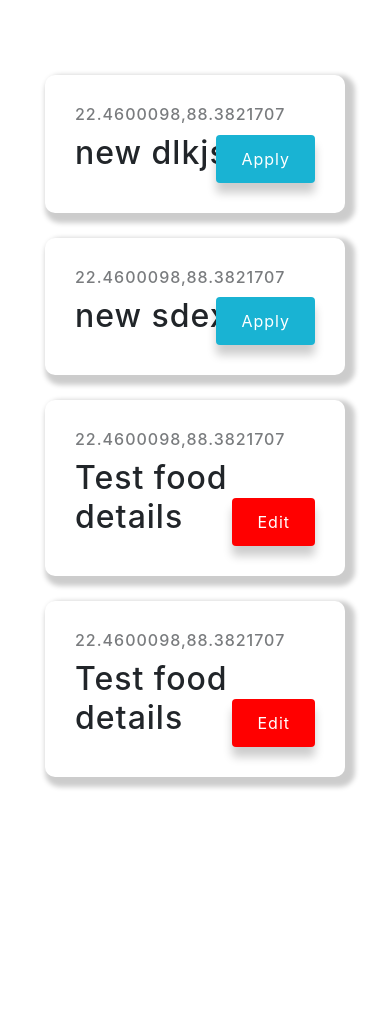
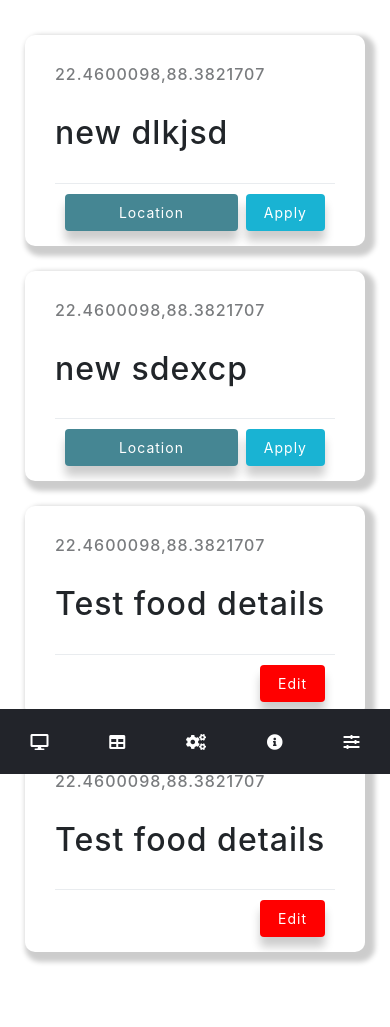
Before and after one commit to pAutowall/500-crore-wala-app, a PHP site: page /dashboard.php in a window 390 px wide. Shown: the part 70-1097 px from the top of the page. Before the commit the page ends 859 px from the top, so only its background shows below. Run offline with PHP 8.4, Linux system fonts and the light colour scheme; a user stored in the database is signed in; data comes from the database, SQL or seed files in the repository; data that the repository does not hold is empty; some libraries are stand-ins or nearby versions.

Commit message:
just minor responsive things

```diff
--- a/api.php
+++ b/api.php
@@ -31,12 +31,12 @@
             $foodId = $_POST['foodId'] ?? null;
             $location = $_POST['location'] ?? 'NULL';
             $foodDetails = $_POST['foodDetails'] ?? 'NULL';
-            $expiry = !isset($_POST['expiry']) ? strtotime($_POST['expiry']) : 'NULL';
+            $expiry = strtotime($_POST['expiry']);
             if (!$foodId) {
                 sendInvalidRequestMessage();
             } else {
                 try {
-                    $query = "UPDATE food SET location='".$location."',foodDetails='".$foodDetails."',expiry = '".$expiry."' WHERE foodId=$foodId";
+                    $query = "UPDATE food SET location='".$location."',foodDetails='".$foodDetails."',expiry = ".$expiry." WHERE foodId=$foodId";
                     $result = $con->query($query);
                     http_response_code(200);
                     echo json_encode(
--- a/css/dashboard.css
+++ b/css/dashboard.css
@@ -98,8 +98,6 @@ header {
     .sidebar i {
         padding-right: 10px;
     }
-
-
     /* .content{
   margin-left: 250px;
   background: url(background.png) no-repeat;
@@ -122,8 +120,6 @@ header {
         margin: 20px;
         border: 1px solid black;
     }
-
-
     /* .container-2{
   margin-left: 250px;
   height: 100vh;
@@ -259,6 +255,10 @@ header {
         background-color: red;
     }
 
+    .btn#locationButton {
+        background-color: rgb(69 134 147);
+    }
+
     .mobile-nav {
         background: #22242a;
         position: fixed;
@@ -294,6 +294,9 @@ header {
         .mobile-nav {
             display: none;
         }
+        #mobile-2 {
+            display: none;
+        }
     }
 
     @media screen and (max-width: 830px) {
@@ -303,4 +306,37 @@ header {
         .course-preview {
             display: none;
         }
+        .course-info {
+            padding-bottom: 5px;
         }
+        .mobile-1 {
+            display: none;
+        }
+        .btn.btn-apply-edit {
+            font-size: 14px;
+            padding: 8px 18px;
+            position: static;
+            letter-spacing: 1px;
+        }
+        #box {
+            margin-top: 80px;
+            padding: 0px;
+            padding-bottom: 50px;
+        }
+        .container-1 {
+            margin-top: 80px;
+            padding-bottom: 70px;
+        }
+        #mobile-2 {
+            padding: 10px;
+        }
+        .modal-open .modal {
+            padding-bottom: 50px;
+        }
+        .course h2 {
+            margin: 30px 0;
+        }
+        #locationButton {
+            width: 100%;
+        }
+    }
--- a/dashboard.php
+++ b/dashboard.php
@@ -26,8 +26,11 @@ if(mysqli_num_rows($select) > 0){
     <link rel="stylesheet" href="css/dashboard.css">
     <link rel="stylesheet" href="css/my-login.css">
     <link rel="stylesheet" href="https://cdnjs.cloudflare.com/ajax/libs/font-awesome/5.12.1/css/all.min.css">
-    <link rel="stylesheet" href="https://cdn.jsdelivr.net/npm/bootstrap@4.0.0/dist/css/bootstrap.min.css" integrity="sha384-Gn5384xqQ1aoWXA+058RXPxPg6fy4IWvTNh0E263XmFcJlSAwiGgFAW/dAiS6JXm" crossorigin="anonymous">
+    <link rel="stylesheet" href="https://cdn.jsdelivr.net/npm/bootstrap@4.0.0/dist/css/bootstrap.min.css"
+        integrity="sha384-Gn5384xqQ1aoWXA+058RXPxPg6fy4IWvTNh0E263XmFcJlSAwiGgFAW/dAiS6JXm" crossorigin="anonymous">
     <link rel="stylesheet" href="css/utils.css">
+    <link rel="stylesheet"
+        href="https://cdnjs.cloudflare.com/ajax/libs/jquery-datetimepicker/2.5.20/jquery.datetimepicker.css" />
 </head>
 
 <body>
@@ -73,7 +76,7 @@ if(mysqli_num_rows($select) > 0){
 
         </div>
         <!--sidebar end-->
-        <div id="box1" class="container-1">
+        <div id="box" class="container-1">
             <?php while($rows=mysqli_fetch_assoc($result)){?>
             <div class="courses-container">
                 <div class="course">
@@ -86,13 +89,37 @@ if(mysqli_num_rows($select) > 0){
                         </div> -->
                         <h6><?php echo $rows['location']; ?></h6>
                         <h2><?php echo $rows['foodDetails']; ?></h2>
+                        <p class="mobile-1">
                             <?php if($rows['donorId']==$_SESSION['id']) { ?>
                             <?php $ajaxData = $rows?>
-                                <button class="btn btn-apply-edit" id="editButton" data-toggle="modal" data-target="#editModal" data-ajax-data="<?php echo htmlentities(json_encode($ajaxData)) ?>" >Edit</button>
+                            <button class="btn btn-apply-edit" id="editButton" data-toggle="modal"
+                                data-target="#editModal"
+                                data-ajax-data="<?php echo htmlentities(json_encode($ajaxData)) ?>">Edit</button>
                             <?php } else { ?>
+
                             <?php $ajaxData = ['foodDisplayId' => $rows['foodDisplayId'], 'foodId' => $rows['foodId']]?>
-                                <button class="btn btn-apply-edit" id="applyButton" data-toggle="modal" data-target="#applyModal" data-ajax-data="<?php echo htmlentities(json_encode($ajaxData)) ?>" >Apply</button>
+                            <button class="btn btn-apply-edit" id="applyButton" data-toggle="modal"
+                                data-target="#applyModal"
+                                data-ajax-data="<?php echo htmlentities(json_encode($ajaxData)) ?>">Apply</button>
                             <?php } ?>
+                        </p>
+                        <div>
+                            <div class="modal-footer" id="mobile-2">
+
+                                <?php if($rows['donorId']==$_SESSION['id']) { ?>
+                                <?php $ajaxData = $rows?>
+                                <button class="btn btn-apply-edit" id="editButton" data-toggle="modal"
+                                    data-target="#editModal"
+                                    data-ajax-data="<?php echo htmlentities(json_encode($ajaxData)) ?>">Edit</button>
+                                <?php } else { ?>
+                                    <button type="button" class="btn btn-apply-edit" id="locationButton">Location</button>
+                                <?php $ajaxData = ['foodDisplayId' => $rows['foodDisplayId'], 'foodId' => $rows['foodId']]?>
+                                <button class="btn btn-apply-edit" id="applyButton" data-toggle="modal"
+                                    data-target="#applyModal"
+                                    data-ajax-data="<?php echo htmlentities(json_encode($ajaxData)) ?>">Apply</button>
+                                <?php } ?>
+                            </div>
+                        </div>
                     </div>
 
 
@@ -107,7 +134,8 @@ if(mysqli_num_rows($select) > 0){
 
 
 
-    <div class="modal fade" id="applyModal" tabindex="-1" role="dialog" aria-labelledby="applyModalLabel" aria-hidden="true">
+        <div class="modal fade" id="applyModal" tabindex="-1" role="dialog" aria-labelledby="applyModalLabel"
+            aria-hidden="true">
             <div class="modal-dialog modal-dialog-centered modal-lg" role="document">
                 <div class="modal-content">
                     <div class="modal-header">
@@ -136,7 +164,8 @@ if(mysqli_num_rows($select) > 0){
             </div>
         </div>
 
-    <div class="modal fade" id="editModal" tabindex="-1" role="dialog" aria-labelledby="editModalLabel" aria-hidden="true">
+        <div class="modal fade" id="editModal" tabindex="-1" role="dialog" aria-labelledby="editModalLabel"
+            aria-hidden="true">
             <div class="modal-dialog modal-dialog-centered modal-lg" role="document">
                 <div class="modal-content">
                     <div class="modal-header">
@@ -172,23 +201,32 @@ if(mysqli_num_rows($select) > 0){
                     </div>
                     <div class="modal-footer">
                         <button type="button" class="btn btn-secondary" data-dismiss="modal">Close</button>
-                    <button class="btn btn-primary editrequestmodal" id="editModalSubmit" type="button" class="btn btn-primary">Save Data</button>
+                        <button class="btn btn-primary editrequestmodal" id="editModalSubmit" type="button"
+                            class="btn btn-primary">Save Data</button>
                     </div>
 
                 </div>
             </div>
+        </div>
         <nav class="mobile-nav">
             <a href="dashboard.php"><i class="fas fa-desktop" id="bloc-icon"></i></a>
-         <a href="dashboard.php?myrequest=true"><i class="fas fa-table"  id="bloc-icon"></i></a>
-         <a href="request.php"><i class="fas fa-cogs"  id="bloc-icon"></i></a>
-         <a href="#"><i class="fas fa-info-circle"  id="bloc-icon"></i></a>
-         <a href="profile.php"><i class="fas fa-sliders-h"  id="bloc-icon"></i></a>
+            <a href="dashboard.php?myrequest=true"><i class="fas fa-table" id="bloc-icon"></i></a>
+            <a href="request.php"><i class="fas fa-cogs" id="bloc-icon"></i></a>
+            <a href="#"><i class="fas fa-info-circle" id="bloc-icon"></i></a>
+            <a href="profile.php"><i class="fas fa-sliders-h" id="bloc-icon"></i></a>
         </nav>
+
         </script>
         <script src="https://cdnjs.cloudflare.com/ajax/libs/jquery/3.6.0/jquery.min.js"></script>
-    <script src="https://cdnjs.cloudflare.com/ajax/libs/jquery-datetimepicker/2.5.20/jquery.datetimepicker.full.min.js"></script>
-    <script src="https://cdn.jsdelivr.net/npm/popper.js@1.12.9/dist/umd/popper.min.js" integrity="sha384-ApNbgh9B+Y1QKtv3Rn7W3mgPxhU9K/ScQsAP7hUibX39j7fakFPskvXusvfa0b4Q" crossorigin="anonymous"></script>
-    <script src="https://cdn.jsdelivr.net/npm/bootstrap@4.0.0/dist/js/bootstrap.min.js" integrity="sha384-JZR6Spejh4U02d8jOt6vLEHfe/JQGiRRSQQxSfFWpi1MquVdAyjUar5+76PVCmYl" crossorigin="anonymous"></script>
+        <script
+            src="https://cdnjs.cloudflare.com/ajax/libs/jquery-datetimepicker/2.5.20/jquery.datetimepicker.full.min.js">
+        </script>
+        <script src="https://cdn.jsdelivr.net/npm/popper.js@1.12.9/dist/umd/popper.min.js"
+            integrity="sha384-ApNbgh9B+Y1QKtv3Rn7W3mgPxhU9K/ScQsAP7hUibX39j7fakFPskvXusvfa0b4Q" crossorigin="anonymous">
+        </script>
+        <script src="https://cdn.jsdelivr.net/npm/bootstrap@4.0.0/dist/js/bootstrap.min.js"
+            integrity="sha384-JZR6Spejh4U02d8jOt6vLEHfe/JQGiRRSQQxSfFWpi1MquVdAyjUar5+76PVCmYl" crossorigin="anonymous">
+        </script>
         <script src="js/utils.js"></script>
         <script src="js/dashboardPage.js"></script>
         <script src="js/cards.js"></script>
--- a/request.php
+++ b/request.php
@@ -10,11 +10,11 @@
     if(isset($_POST['request'])) {
         $requestType = $_POST['request'];
         $location = $_POST['location'];
-        $expiry = !isset($_POST['expiry']) ? strtotime($_POST['expiry']) : 'NULL';
+        $expiry = $_POST['expiry'];
         $foodDescription = $_POST['foodDescription'];
         $randomSeed = '0123456789ABCDEFGHIJKLMNOPQRSTUVWXYZ';
         $foodDisplayId = generate_string($randomSeed,3).'-'.generate_string($randomSeed,3).'-'.generate_string($randomSeed,3);
-        $result = $con->query("INSERT INTO food VALUES (NULL,".$_SESSION['id'].",'".$foodDescription."','".$location."',".$expiry.",'".$requestType."','".$foodDisplayId."');");
+        $result = $con->query("INSERT INTO food VALUES (NULL,".$_SESSION['id'].",'".$foodDescription."','".$location."','".$expiry."','".$requestType."','".$foodDisplayId."');");
 
     }
 ?>
@@ -80,7 +80,7 @@
 
 
 
-    <div id="box1" class="container-1">
+    <div class="container-1">
 
     <h2>Donation Form</h2>
                     <!-- <a class="close" href="#">&times;</a> -->
```
Also changed, not shown: js/dashboardPage.js (+12 -8 lines), js/utils.js (+5 -3 lines), profile.php (+6 -29 lines). Lines whose indentation alone changed are shown as unchanged.
